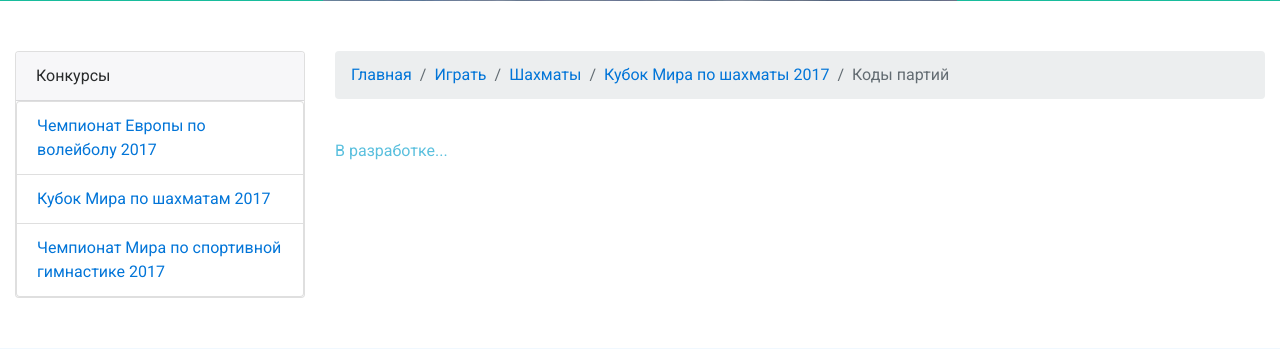
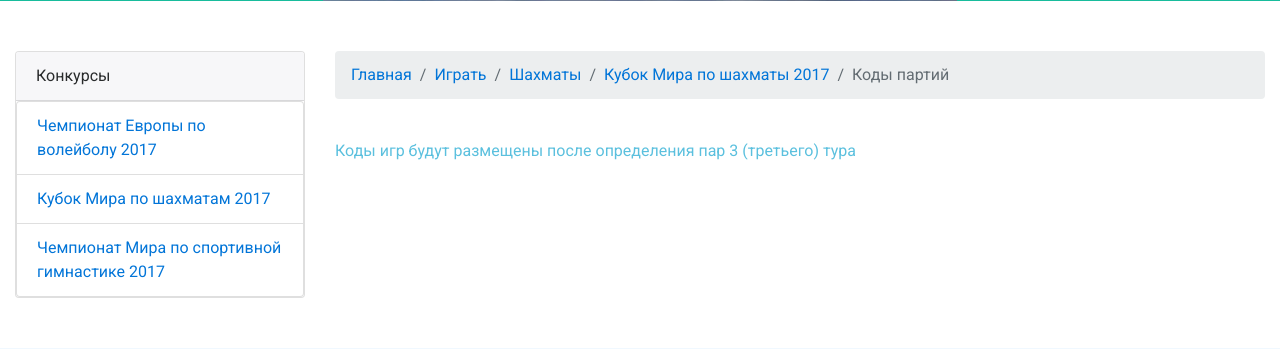
Before and after one commit to kaa-it/omniliner, a Flask app: page /play/chess/world_cup_2017/games.html in a window 1280 px wide. Shown: the part 558-907 px from the top of the page. Run offline with Flask 2, Linux system fonts and the light colour scheme; some libraries are stand-ins or nearby versions.

Commit message:
Fix for chess games.

```diff
--- a/app/templates/play/chess/world_cup_2017/games.html
+++ b/app/templates/play/chess/world_cup_2017/games.html
@@ -12,6 +12,6 @@
 
 <br>
 
-<p class="text-info">В разработке...</p>
+<p class="text-info">Коды игр будут размещены после определения пар 3 (третьего) тура</p>
 
 {% endblock %}
```
